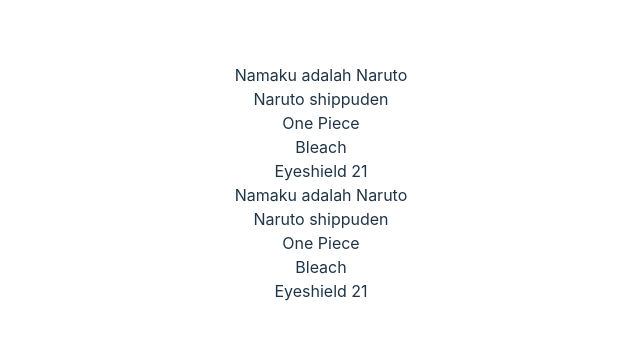
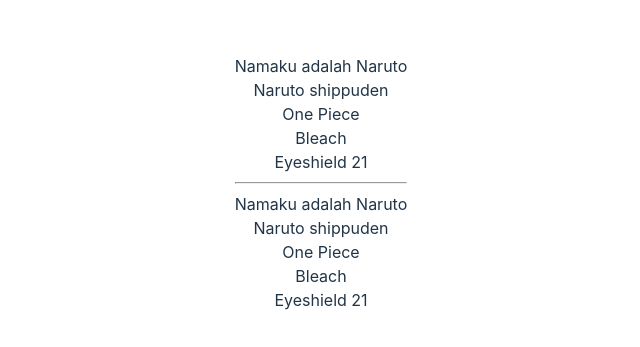
Before and after one commit to Abaljerind/belajar-fullstack, a React (Vite) app in the folder reactjs/react-fundamental/: page / in a window 1280 px wide. Shown: the part 217-564 px from the top of the page, without its empty margins (319-959 px from the left). Built offline with nearby package versions, Linux system fonts and the light colour scheme.

Commit message:
Add 2 props name & titles also add hr tag

```diff
--- a/reactjs/react-fundamental/src/App.jsx
+++ b/reactjs/react-fundamental/src/App.jsx
@@ -5,8 +5,9 @@
   return (
     <>
       <div className="App">
-        <Article />
-        <Article />
+        <Article name="Naruto" titles={["Hinata Hyuga", "Tsunade", "Jiraiya"]} />
+        <hr />
+        <Article name="Sasuke" titles={["Sakura Haruno", "Orochimaru", "Kakashi"]} />
       </div>
     </>
   );
```
